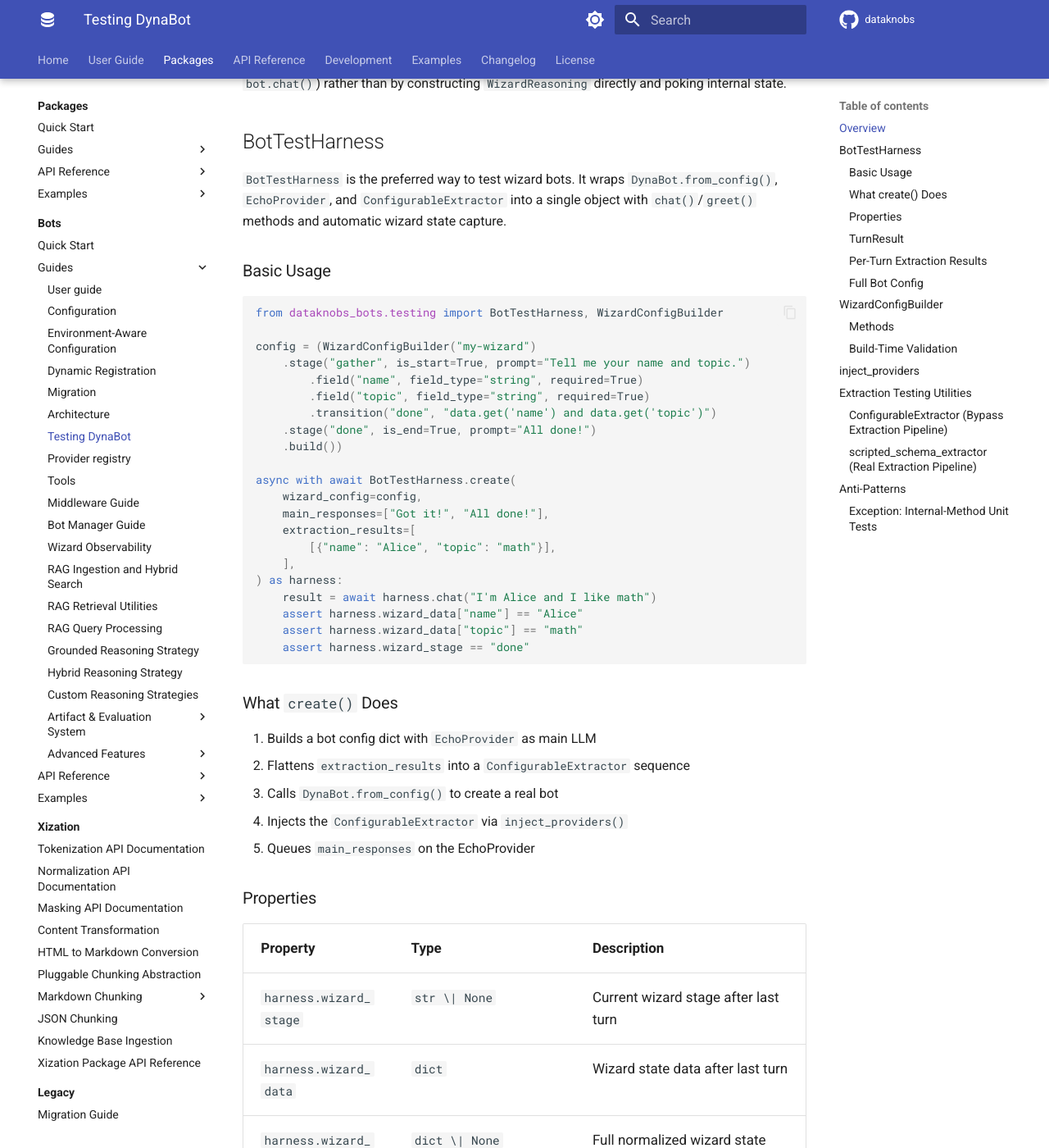
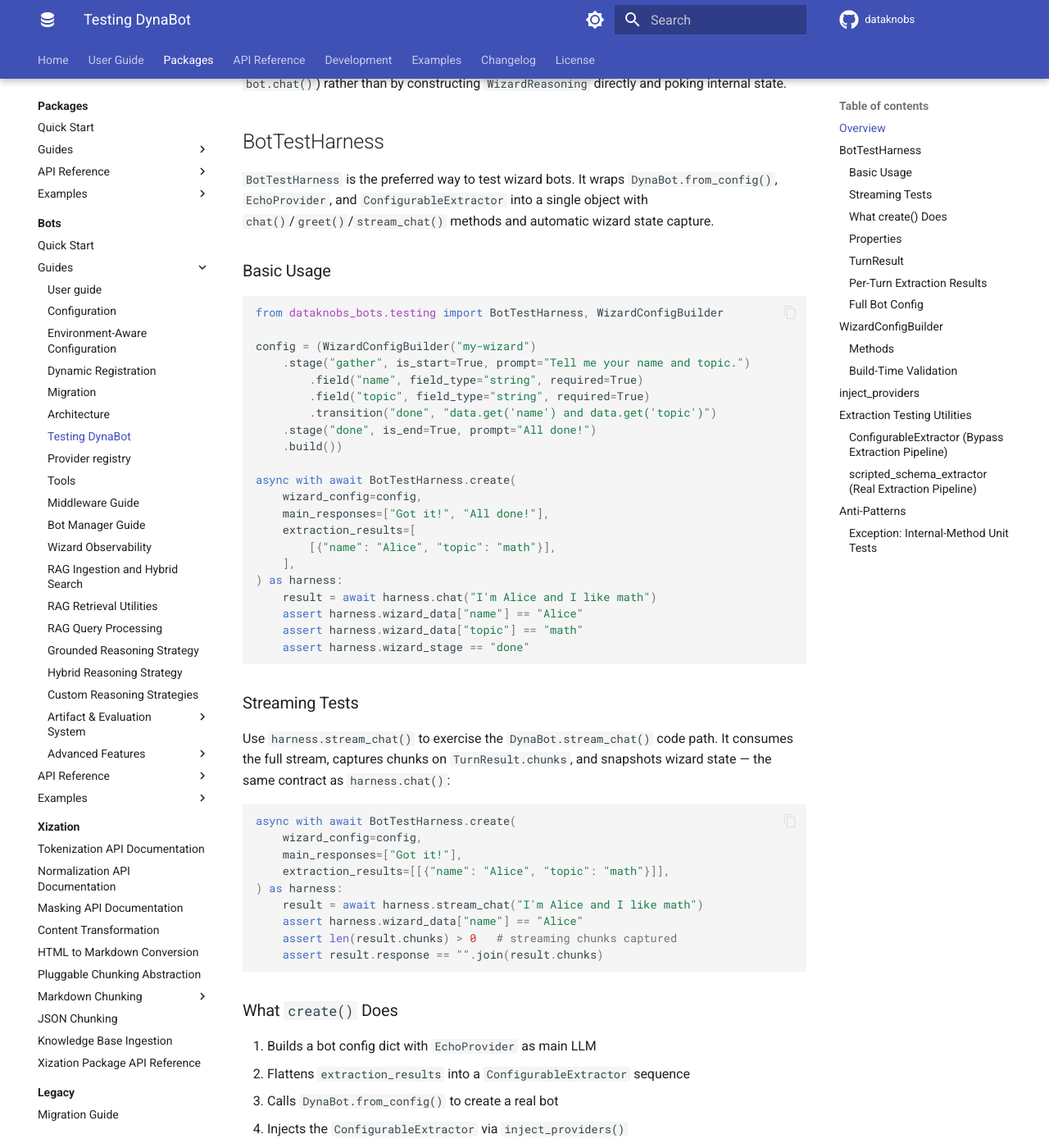
Before and after one commit to KBS-Labs/dataknobs, an MkDocs documentation site: the page built from docs/packages/bots/guides/testing.md, in a window 1280 px wide and 1400 px high, scrolled down 399 px. Shown: the whole window at 82% size. Built offline with MkDocs 1.6.1 and Material for MkDocs 9.7.7, drawn with Linux system fonts in a browser that asks for light colours; comment, search, counter and statistics services are not loaded.

Commit message:
fixed pre-PR code review issues

````diff
--- a/docs/packages/bots/guides/testing.md
+++ b/docs/packages/bots/guides/testing.md
@@ -18,8 +18,8 @@ from ~50 lines of boilerplate to ~5 lines.
 
 `BotTestHarness` is the preferred way to test wizard bots. It wraps
 `DynaBot.from_config()`, `EchoProvider`, and `ConfigurableExtractor` into a
-single object with `chat()`/`greet()` methods and automatic wizard state
-capture.
+single object with `chat()`/`greet()`/`stream_chat()` methods and automatic
+wizard state capture.
 
 ### Basic Usage
 
@@ -45,6 +45,24 @@ async with await BotTestHarness.create(
     assert harness.wizard_data["name"] == "Alice"
     assert harness.wizard_data["topic"] == "math"
     assert harness.wizard_stage == "done"
+```
+
+### Streaming Tests
+
+Use `harness.stream_chat()` to exercise the `DynaBot.stream_chat()` code
+path.  It consumes the full stream, captures chunks on `TurnResult.chunks`,
+and snapshots wizard state — the same contract as `harness.chat()`:
+
+```python
+async with await BotTestHarness.create(
+    wizard_config=config,
+    main_responses=["Got it!"],
+    extraction_results=[[{"name": "Alice", "topic": "math"}]],
+) as harness:
+    result = await harness.stream_chat("I'm Alice and I like math")
+    assert harness.wizard_data["name"] == "Alice"
+    assert len(result.chunks) > 0   # streaming chunks captured
+    assert result.response == "".join(result.chunks)
 ```
 
 ### What `create()` Does
````
Also changed, not shown: packages/bots/docs/ARCHITECTURE.md (+14 -3 lines), packages/bots/docs/CUSTOM_STRATEGIES.md (+27 -0 lines), packages/bots/docs/TESTING.md (+17 -0 lines), 9 other files.
